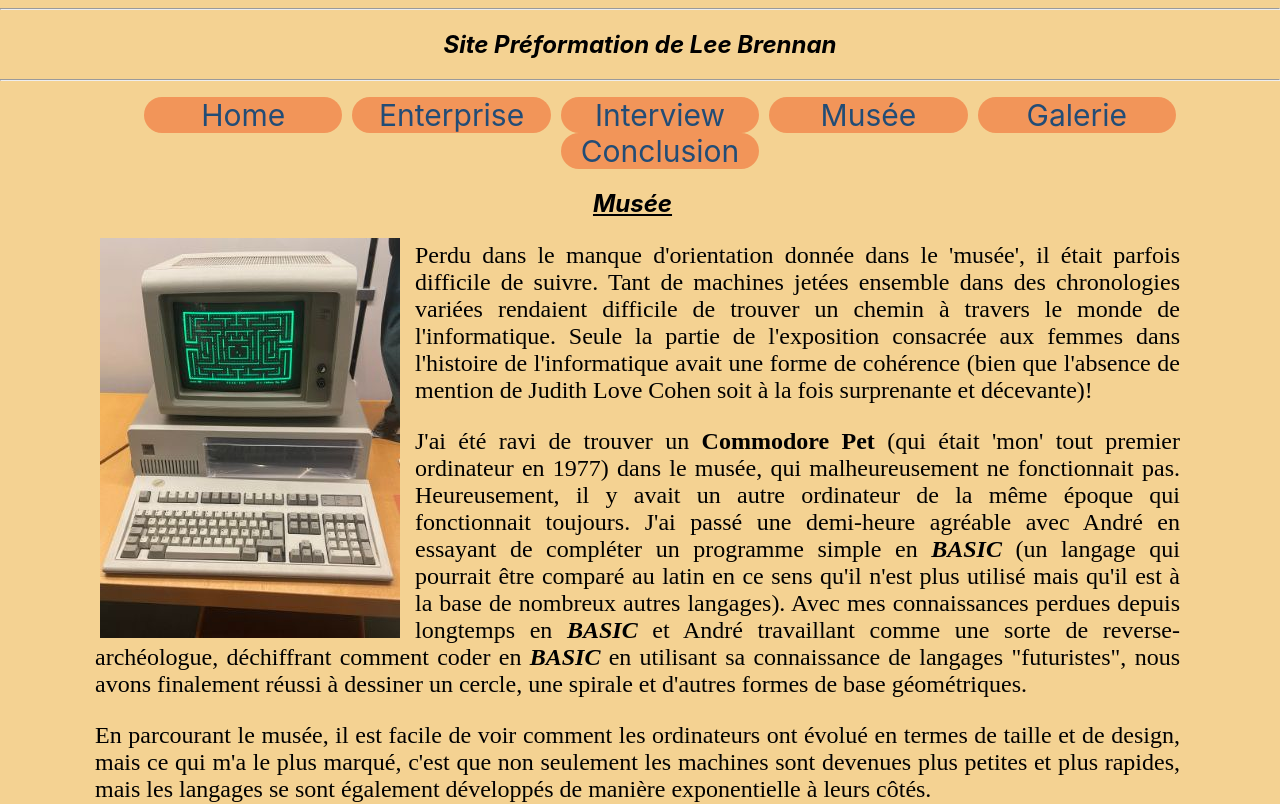
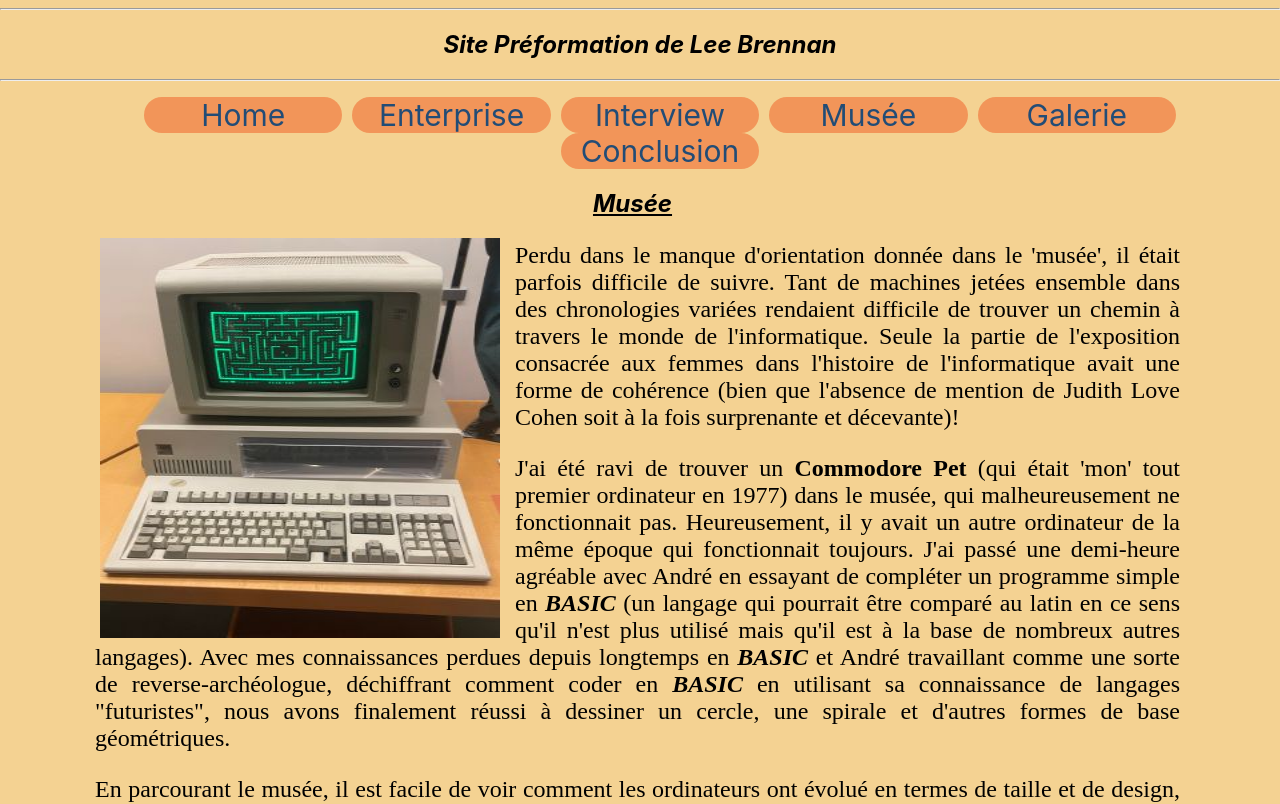
Before and after one commit to Leerlandais/react-prefo, a React (Create React App) app: page /musee in a window 1280 px wide. Shown: the top 804 px of the page. Built offline with nearby package versions, Linux system fonts and the light colour scheme.

Commit message:
moved the expo1 img into new Image.jsx

```diff
--- a/src/pages/Musee.jsx
+++ b/src/pages/Musee.jsx
@@ -1,10 +1,10 @@
-import ImageExpo1 from "../components/ImageExpo1";
+import Image from "../components/Image";
 import ImageExpo2 from "../components/ImageExpo2";
 function Musee() {
     return(
     <>
         <h2>Musée</h2>
-        <ImageExpo1 />
+        <Image src="./images/thumb/photo37.jpg" alt="Musee" id="expoimg" />
     <div>
         <p class="museum1">
             Perdu dans le manque d'orientation donnée dans le 'musée', il était parfois difficile de suivre. Tant de machines jetées ensemble dans des chronologies variées rendaient difficile de trouver un chemin à travers le monde de l'informatique.
```
Also changed, not shown: src/components/ImageErg.js (deleted, +0 -9 lines).
